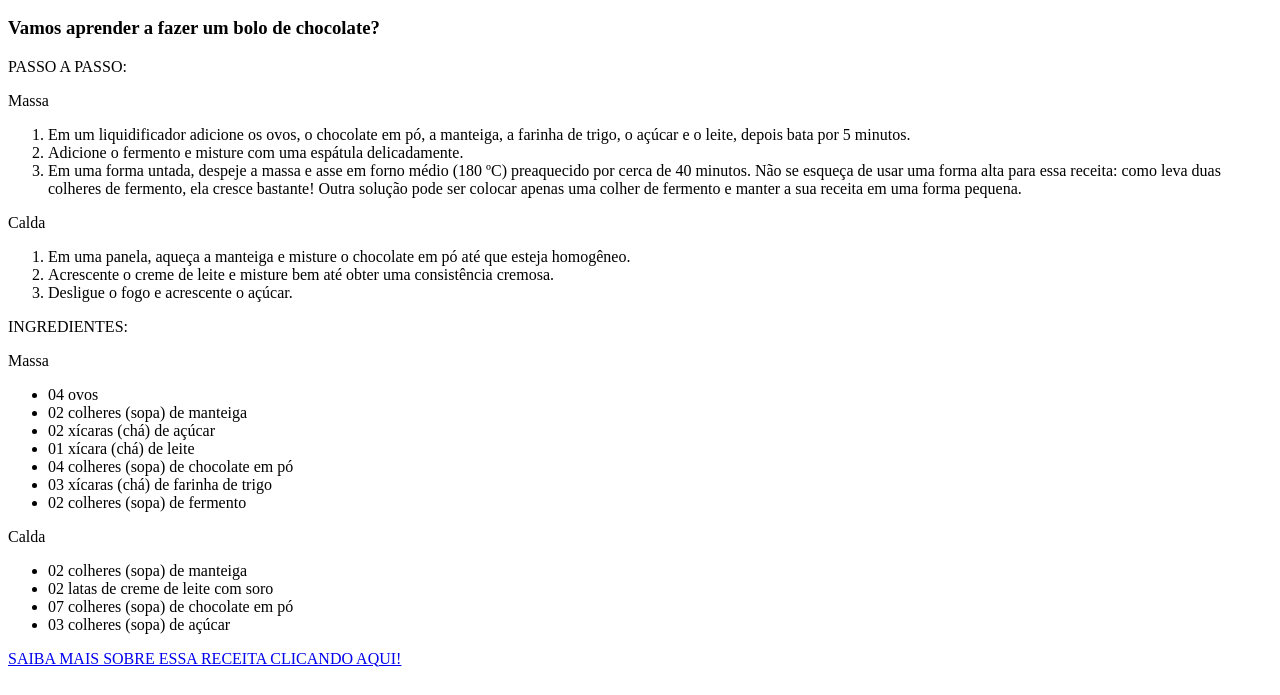
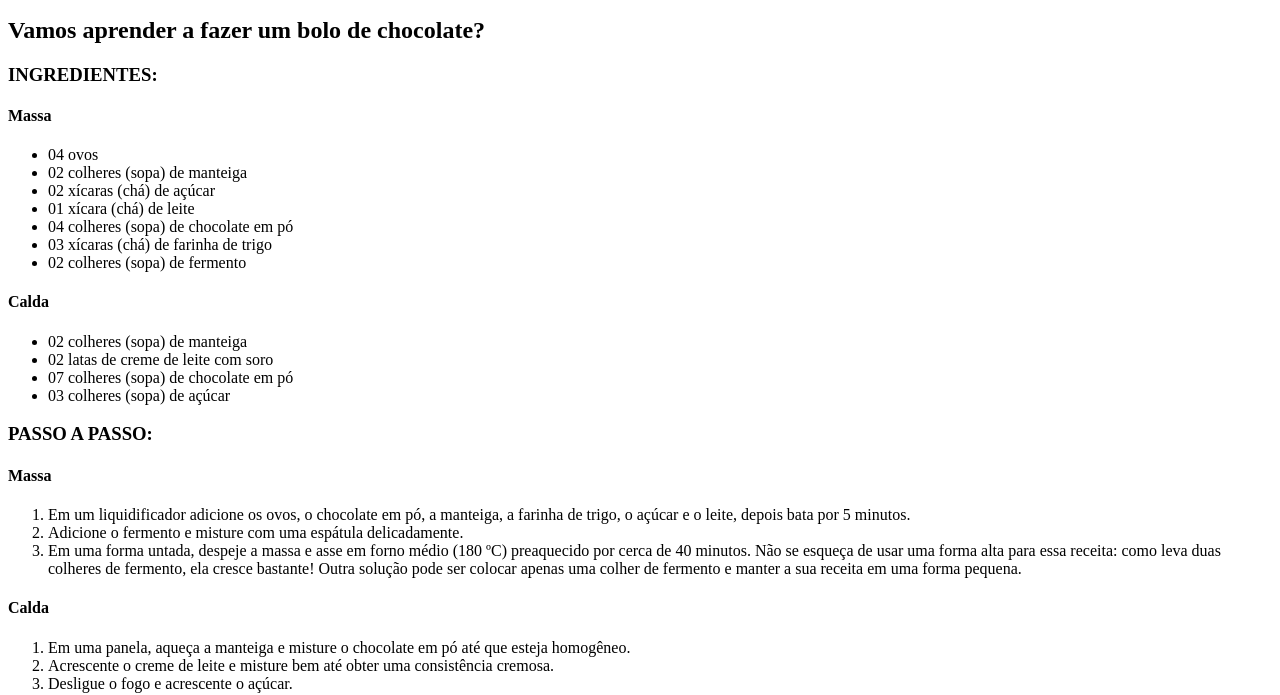
Before and after one commit to barbara-leaoo/desafio01, a plain HTML site: page index.html in a window 1280 px wide. Shown: the part 110-805 px from the top of the page. Drawn offline with Linux system fonts and the light colour scheme.

Commit message:
atualização das correções

```diff
--- a/index.html
+++ b/index.html
@@ -17,9 +17,27 @@
     </header>
     <main>
         <section>
-            <h3>Vamos aprender a fazer um bolo de chocolate?</h3>
-            <p>PASSO A PASSO:</p>
-            <p>Massa</p>
+            <h2>Vamos aprender a fazer um bolo de chocolate?</h2>
+            <h3>INGREDIENTES:</h3>
+            <h4>Massa</h4>
+            <ul>
+                <li>04 ovos</li>
+                <li>02 colheres (sopa) de manteiga</li>
+                <li>02 xícaras (chá) de açúcar</li>
+                <li>01 xícara (chá) de leite</li>
+                <li>04 colheres (sopa) de chocolate em pó</li>
+                <li>03 xícaras (chá) de farinha de trigo</li>
+                <li>02 colheres (sopa) de fermento</li>
+            </ul>
+            <h4>Calda</h4>
+            <ul>
+                <li>02 colheres (sopa) de manteiga</li>
+                <li>02 latas de creme de leite com soro</li>
+                <li>07 colheres (sopa) de chocolate em pó</li>
+                <li>03 colheres (sopa) de açúcar</li>
+            </ul>
+            <h3>PASSO A PASSO:</h3>
+            <h4>Massa</h4>
             <ol>
                 <li>Em um liquidificador adicione os ovos, o chocolate em pó, a manteiga, a farinha de trigo, o açúcar e
                     o leite, depois bata por 5 minutos.</li>
@@ -29,30 +47,13 @@
                     fermento, ela cresce bastante! Outra solução pode ser colocar apenas uma colher de fermento e manter
                     a sua receita em uma forma pequena.</li>
             </ol>
-            <P>Calda</P>
+            <h4>Calda</h4>
             <ol>
                 <li>Em uma panela, aqueça a manteiga e misture o chocolate em pó até que esteja homogêneo.</li>
                 <li>Acrescente o creme de leite e misture bem até obter uma consistência cremosa.</li>
                 <li>Desligue o fogo e acrescente o açúcar.</li>
             </ol>
-            <p>INGREDIENTES:</p>
-            <p>Massa</p>
-            <ul>
-                <li>04 ovos</li>
-                <li>02 colheres (sopa) de manteiga</li>
-                <li>02 xícaras (chá) de açúcar</li>
-                <li>01 xícara (chá) de leite</li>
-                <li>04 colheres (sopa) de chocolate em pó</li>
-                <li>03 xícaras (chá) de farinha de trigo</li>
-                <li>02 colheres (sopa) de fermento</li>
-            </ul>
-            <p>Calda</p>
-            <ul>
-                <li>02 colheres (sopa) de manteiga</li>
-                <li>02 latas de creme de leite com soro</li>
-                <li>07 colheres (sopa) de chocolate em pó</li>
-                <li>03 colheres (sopa) de açúcar</li>
-            </ul>
+
             <a href="https://www.tudogostoso.com.br/receita/62547-a-melhor-receita-de-bolo-de-chocolate.html">SAIBA MAIS
                 SOBRE ESSA RECEITA CLICANDO AQUI!</a>
         </section>
@@ -90,7 +91,7 @@
             <article> <br>
                 <h3>Show do RBD no Rio tem muita emoção!!!</h3>
                 <img src="https://updatecharts.com.br/wp-content/uploads/2023/11/hola-rio-rbd-estreia-shows-no-brasil-updatecharts.jpeg"
-                    alt="imagem dos participantes do RBD no show do RJ com a farda da escola da novela" width="550">
+                    alt="imagem dos participantes do RBD no show do RJ com a farda da escola da novela" width="750">
                 <br> <a
                     href="https://gshow.globo.com/tudo-mais/pop/noticia/rbd-para-o-rio-de-janeiro-durante-o-primeiro-show-da-soy-rebelde-tour-no-brasil.ghtml">Confira
                     aqui a notícia!</a>
```
